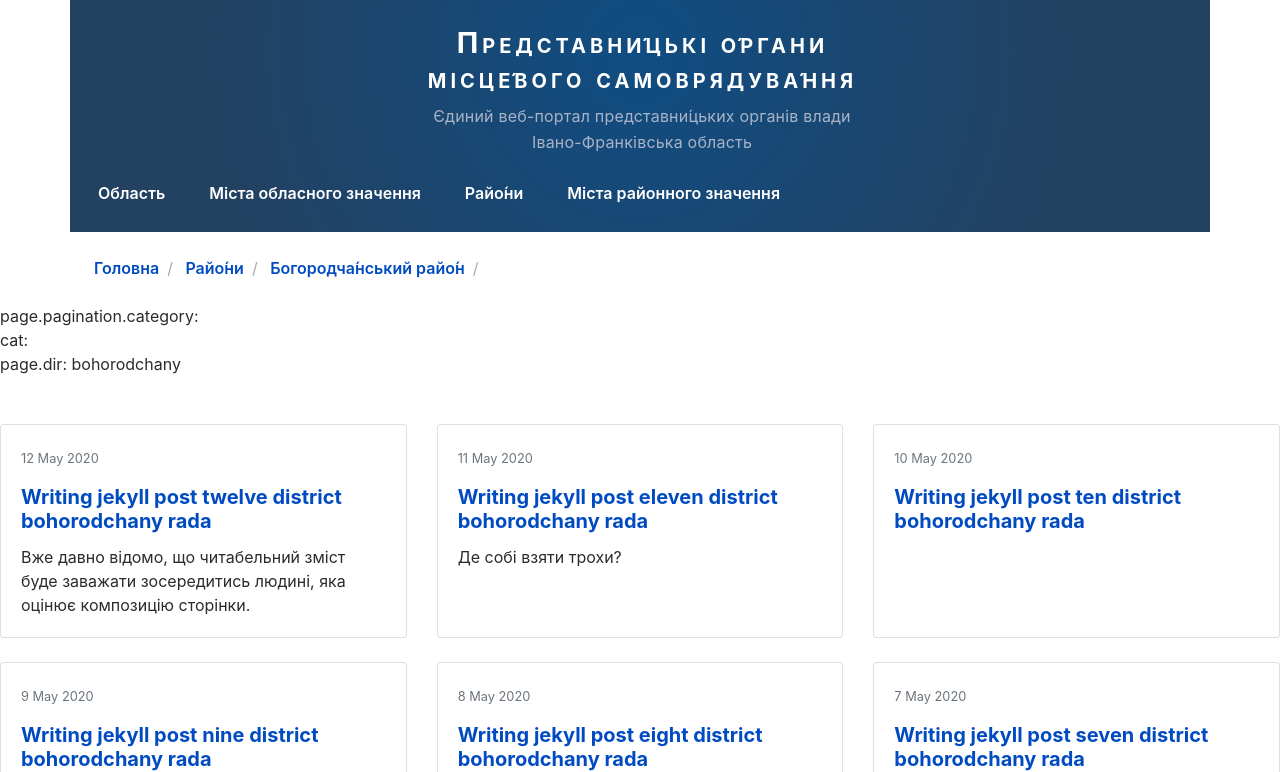
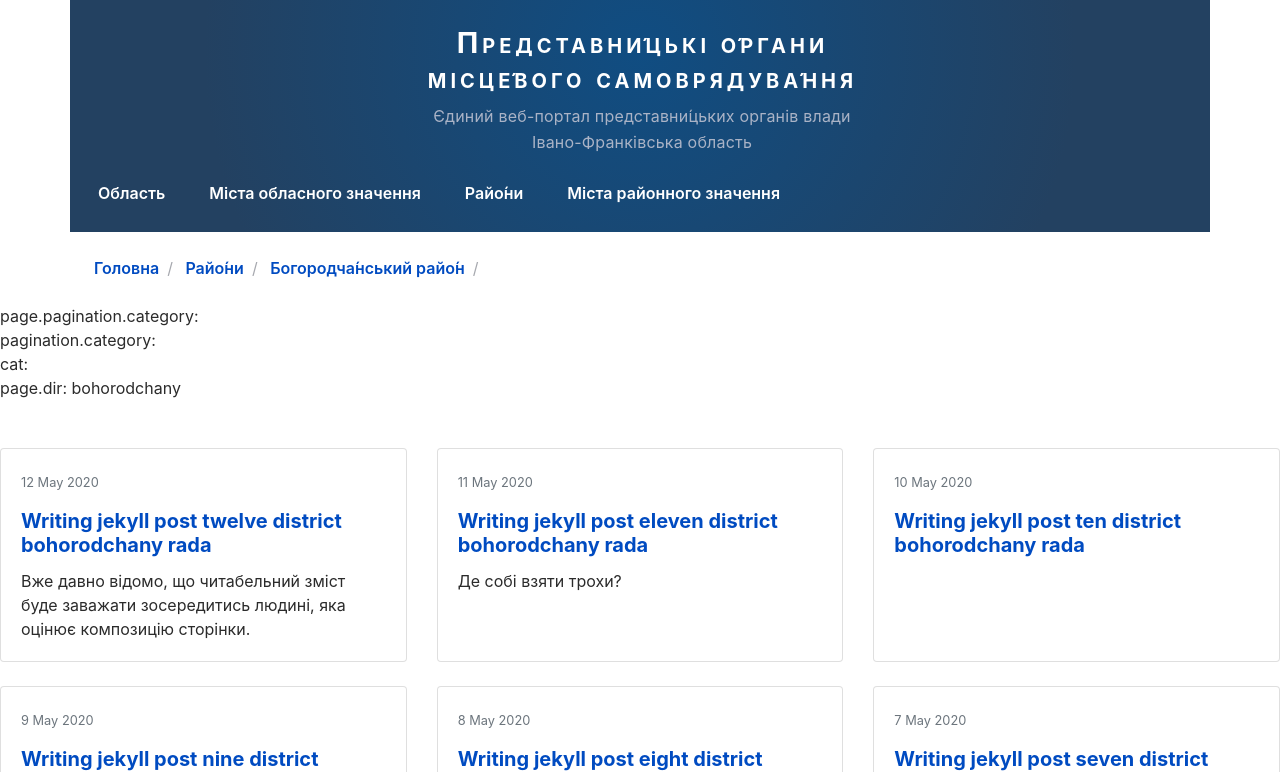
Before and after one commit to typo3uk/typo3uk.github.io, a Jekyll site: the page built from district/bohorodchany/news/index.html, in a window 1280 px wide and 900 px high, cut to the strip 128-900 px from the top of the window. Built offline with Jekyll 4.4.1, drawn with Linux system fonts in a browser that asks for light colours.

Commit message:
Change #574

```diff
--- a/district/bohorodchany/news/index.html
+++ b/district/bohorodchany/news/index.html
@@ -11,6 +11,7 @@ pagination:
 breadcrumb: Новини
 ---
 page.pagination.category: {{ page.pagination.category }}<br>
+pagination.category: {{ pagination.category }}<br>
 cat: {{ cat }}<br>
 page.dir: {{ page.dir | remove: "news/" | split: '/' | last }}<br>
 <br><br>
```
